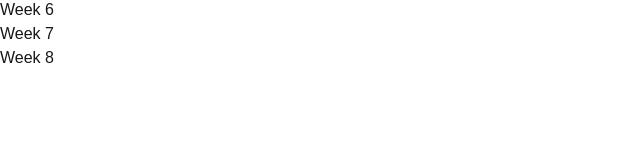
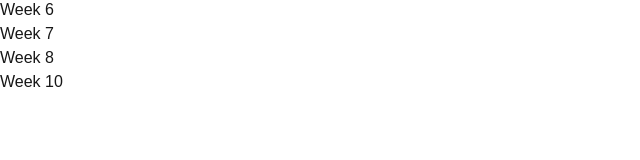
Before and after one commit to KeithSharman/cprg306-assignments, a Next.js app: page / in a window 1280 px wide. Shown: the part 122-282 px from the top of the page, without its empty margins (0-640 px from the left). Built offline with nearby package versions, Linux system fonts and the light colour scheme.

Commit message:
Update page.tsx

```diff
--- a/app/page.tsx
+++ b/app/page.tsx
@@ -12,6 +12,7 @@ export default function Page() {
         <li><Link href="\week-6">Week 6</Link></li>
         <li><Link href="\week-7">Week 7</Link></li>
         <li><Link href="\week-8">Week 8</Link></li>
+        <li><Link href="\week-10">Week 10</Link></li>
       </ul></nav>
     </main>
     )
```
